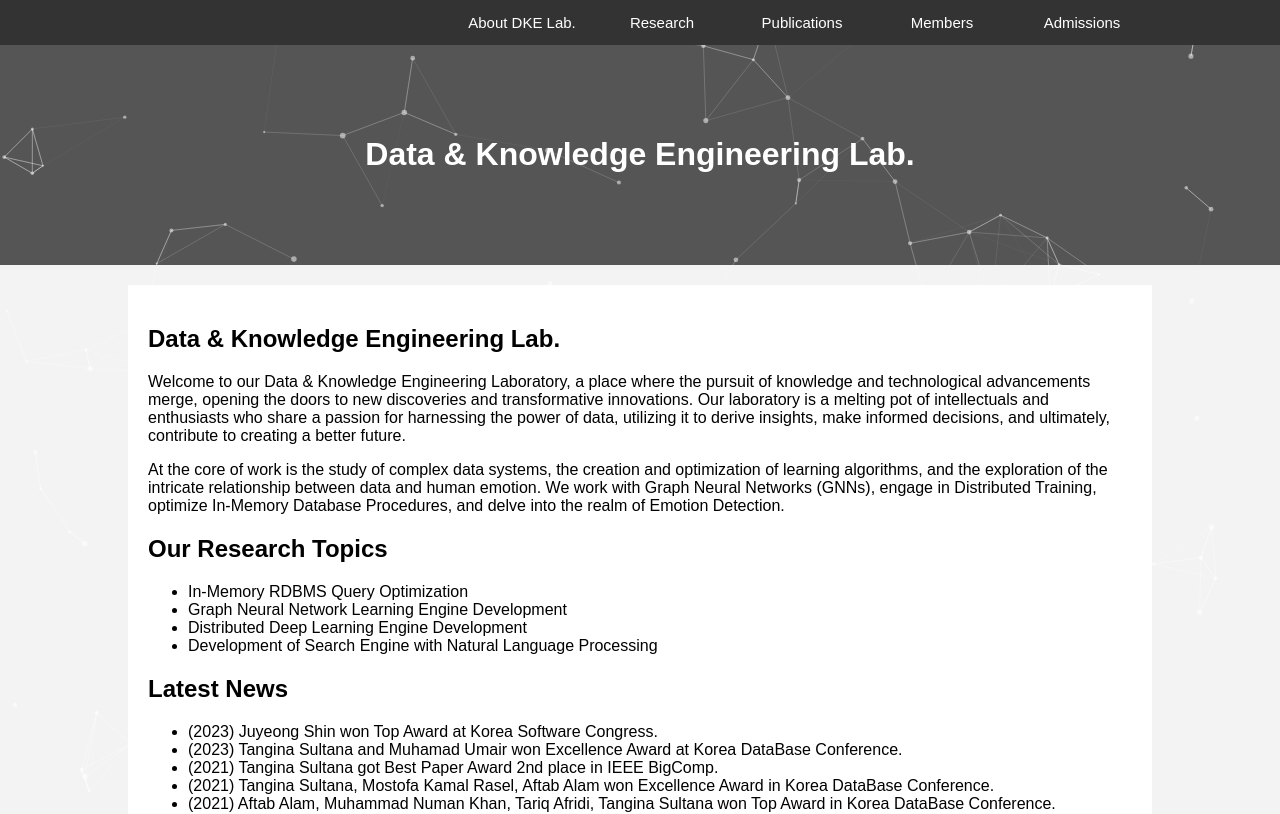
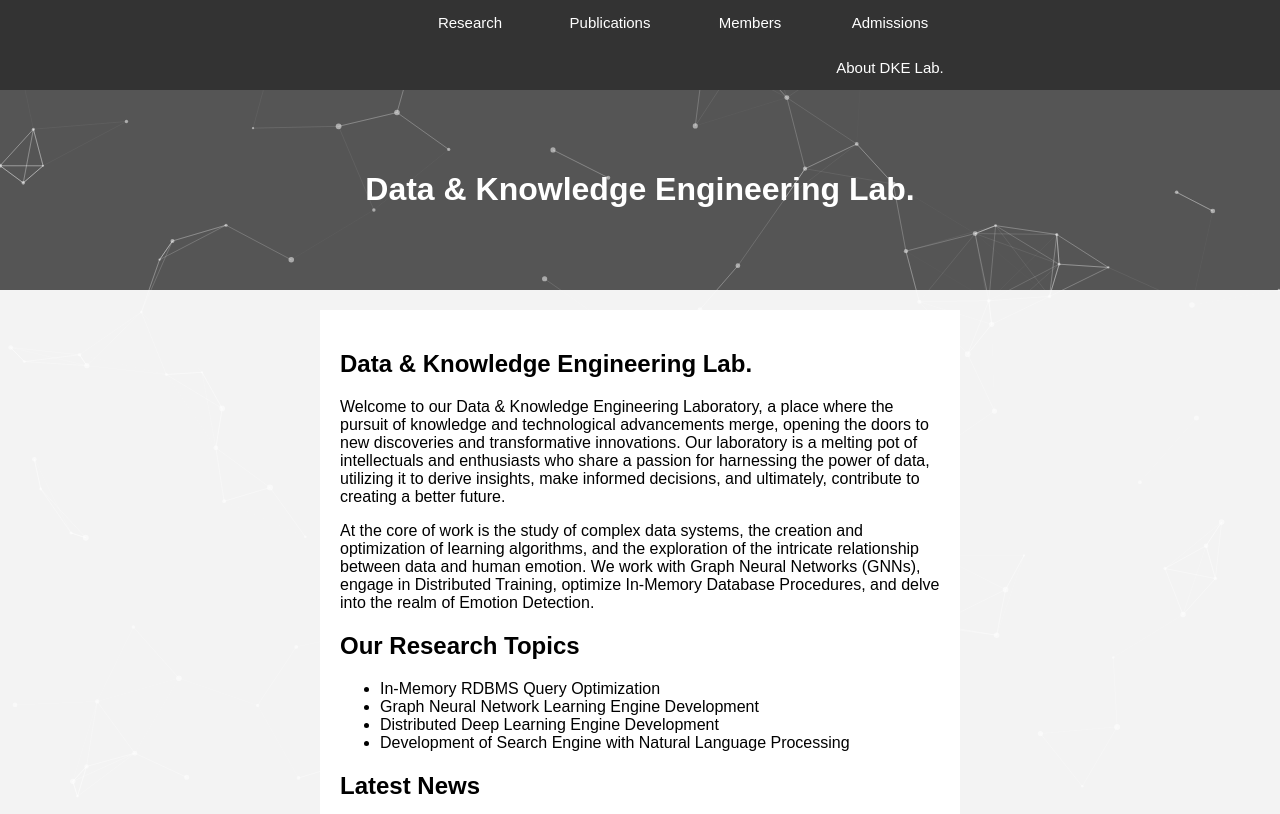
Before and after one commit to meongju0o0/DKE-homepage, a React (Create React App) app: page / in a window 1280 px wide. Shown: the top 814 px of the page. Built offline with nearby package versions, Linux system fonts and the light colour scheme.

Commit message:
fix header bug

```diff
--- a/src/components/Header.js
+++ b/src/components/Header.js
@@ -22,11 +22,11 @@ export function Header() {
         <header> {
             <div className="header">
                 <Particles id="Particles" init={particlesInit} loaded={particlesLoaded} options={particlesOptions}/>
-                <div className="header-content">
-                    <a href="/">
+                <a href="/">
+                    <div className="header-content">
                         <h1>Data & Knowledge Engineering Lab.</h1>
-                    </a>
-                </div>
+                    </div>
+                </a>
             </div>
         }
         </header>
--- a/src/styles/Header.css
+++ b/src/styles/Header.css
@@ -1,8 +1,6 @@
 .header {
     height: 200px;
-    padding: 10px 0;
-    z-index: -2;
-    background-color: #555;
+    padding: 0px;
     text-align: center;
     position: relative;
     overflow: clip;
@@ -13,12 +11,18 @@
     top: 50%;
     left: 50%;
     transform: translate(-50%, -50%);
-    z-index: 100;
     color: white;
     text-align: center;
 }
 
 .header a, .header a:visited {
-text-decoration: none;
-color: white;
+    text-decoration: none;
+    color: white;
 }
+
+#Particles {
+    position: absolute;
+    background-color: #555;
+    width: 100%;
+    height: 100%;
+}
--- a/src/styles/MainPage.css
+++ b/src/styles/MainPage.css
@@ -18,7 +18,7 @@ img.sponsor {
 }
 
 .wrapper {
-    max-width: 80%;
+    max-width: 50%;
     margin: 0 auto;
     padding: 0 10px;
 }
--- a/src/styles/Navbar.css
+++ b/src/styles/Navbar.css
@@ -1,3 +1,9 @@
+.wrapper {
+    max-width: 50%;
+    margin: 0 auto;
+    padding: 0 10px;
+}
+
 .navbar {
     overflow: hidden;
     background-color: #333;
```
